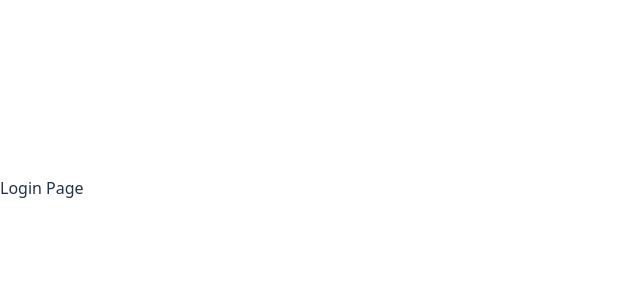
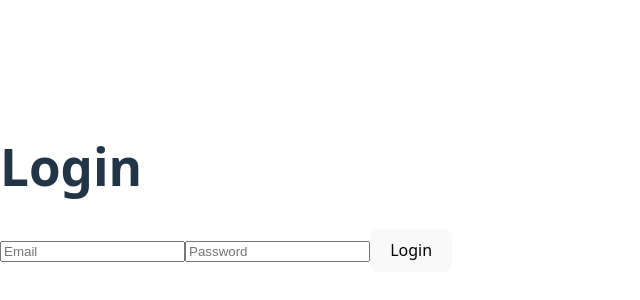
Before and after one commit to bounswe/bounswe2025group4, a React (Vite) app in the folder apps/frontend/: page /login in a window 1280 px wide. Shown: the part 212-512 px from the top of the page, without its empty margins (0-640 px from the left). Built offline with nearby package versions, Linux system fonts and the light colour scheme.

Commit message:
authcontext

```diff
--- a/apps/frontend/src/app/router.tsx
+++ b/apps/frontend/src/app/router.tsx
@@ -1,6 +1,3 @@
-// router.tsx
-// author: ismail tarik erkan
-// date: 2025-05-01
 /*
 Data loading with React Router's loader functions
 Code splitting with lazy loading
--- /dev/null
+++ b/apps/frontend/src/contexts/AuthContext.tsx
@@ -0,0 +1,140 @@
+import {
+  createContext,
+  useContext,
+  useEffect,
+  useState,
+  ReactNode,
+} from 'react';
+import {
+  User,
+  AuthTokens,
+  LoginCredentials,
+  RegisterCredentials,
+  AuthError,
+} from '../types/auth';
+import { authService } from '../services/auth';
+
+interface AuthContextType {
+  user: User | null;
+  isAuthenticated: boolean;
+  isLoading: boolean;
+  error: AuthError | null;
+  login: (credentials: LoginCredentials) => Promise<void>;
+  register: (credentials: RegisterCredentials) => Promise<void>;
+  logout: () => Promise<void>;
+}
+
+const AuthContext = createContext<AuthContextType | undefined>(undefined);
+
+// Custom hook to use auth context
+export function useAuth() {
+  const context = useContext(AuthContext);
+  if (!context) {
+    throw new Error('useAuth must be used within an AuthProvider');
+  }
+  return context;
+}
+
+interface AuthProviderProps {
+  children: ReactNode;
+}
+
+export function AuthProvider({ children }: AuthProviderProps) {
+  const [user, setUser] = useState<User | null>(null);
+  const [tokens, setTokens] = useState<AuthTokens | null>(null);
+  const [isLoading, setIsLoading] = useState(true);
+  const [error, setError] = useState<AuthError | null>(null);
+
+  // Check for existing session on mount
+  useEffect(() => {
+    const storedTokens = localStorage.getItem('auth_tokens');
+    if (storedTokens) {
+      const parsedTokens: AuthTokens = JSON.parse(storedTokens);
+      setTokens(parsedTokens);
+      // TODO: Validate tokens and fetch user data
+    }
+    setIsLoading(false);
+  }, []);
+
+  // Set up automatic token refresh
+  useEffect(() => {
+    if (!tokens?.refreshToken) return;
+
+    const refreshInterval = setInterval(
+      async () => {
+        try {
+          const response = await authService.refreshToken(tokens.refreshToken);
+          setTokens((prev) =>
+            prev ? { ...prev, accessToken: response.accessToken } : null
+          );
+        } catch (err) {
+          console.error('Token refresh failed:', err);
+          await logout();
+        }
+      },
+      15 * 60 * 1000
+    ); // Refresh every 15 minutes
+
+    return () => clearInterval(refreshInterval);
+  }, [tokens?.refreshToken]);
+
+  const login = async (credentials: LoginCredentials) => {
+    try {
+      setError(null);
+      setIsLoading(true);
+      const response = await authService.login(credentials);
+      setUser(response.user);
+      setTokens(response.tokens);
+      localStorage.setItem('auth_tokens', JSON.stringify(response.tokens));
+    } catch (err) {
+      setError({ message: 'Login failed. Please try again.' });
+      throw err;
+    } finally {
+      setIsLoading(false);
+    }
+  };
+
+  const register = async (credentials: RegisterCredentials) => {
+    try {
+      setError(null);
+      setIsLoading(true);
+      const response = await authService.register(credentials);
+      setUser(response.user);
+      setTokens(response.tokens);
+      localStorage.setItem('auth_tokens', JSON.stringify(response.tokens));
+    } catch (err) {
+      setError({ message: 'Registration failed. Please try again.' });
+      throw err;
+    } finally {
+      setIsLoading(false);
+    }
+  };
+
+  const logout = async () => {
+    try {
+      if (tokens) {
+        await authService.logout();
+      }
+    } finally {
+      setUser(null);
+      setTokens(null);
+      localStorage.removeItem('auth_tokens');
+    }
+  };
+
+  return (
+    <AuthContext.Provider
+      value={{
+        user,
+        isAuthenticated: !!user,
+        isLoading,
+        error,
+        login,
+        register,
+        logout,
+      }}
+    >
+      {children}
+    </AuthContext.Provider>
+  );
+}
--- a/apps/frontend/src/main.tsx
+++ b/apps/frontend/src/main.tsx
@@ -1,10 +1,13 @@
 import React from 'react';
 import ReactDOM from 'react-dom/client';
 import { Router } from './app/router';
+import { AuthProvider } from './contexts/AuthContext';
 import './index.css';
 
 ReactDOM.createRoot(document.getElementById('root')!).render(
   <React.StrictMode>
-    <Router />
+    <AuthProvider>
+      <Router />
+    </AuthProvider>
   </React.StrictMode>
 );
--- a/apps/frontend/src/pages/Login.tsx
+++ b/apps/frontend/src/pages/Login.tsx
@@ -1,3 +1,47 @@
+import { useState } from 'react';
+import { useAuth } from '../contexts/AuthContext';
+import { useNavigate } from 'react-router-dom';
+
 export default function LoginPage() {
-  return <div>Login Page</div>;
+  const { login, error, isLoading } = useAuth();
+  const navigate = useNavigate();
+  const [email, setEmail] = useState('');
+  const [password, setPassword] = useState('');
+
+  const handleSubmit = async (e: React.FormEvent) => {
+    e.preventDefault();
+    try {
+      await login({ email, password });
+      navigate('/');
+    } catch (err) {
+      // Error is handled by AuthContext
+      console.error('Login error:', err);
+    }
+  };
+
+  return (
+    <div>
+      <h1>Login</h1>
+      {error && <div style={{ color: 'red' }}>{error.message}</div>}
+      <form onSubmit={handleSubmit}>
+        <input
+          type="email"
+          value={email}
+          onChange={(e) => setEmail(e.target.value)}
+          placeholder="Email"
+          required
+        />
+        <input
+          type="password"
+          value={password}
+          onChange={(e) => setPassword(e.target.value)}
+          placeholder="Password"
+          required
+        />
+        <button type="submit" disabled={isLoading}>
+          {isLoading ? 'Loading...' : 'Login'}
+        </button>
+      </form>
+    </div>
+  );
 }
--- /dev/null
+++ b/apps/frontend/src/services/auth.ts
@@ -0,0 +1,45 @@
+import {
+  AuthResponse,
+  LoginCredentials,
+  RegisterCredentials,
+  RefreshTokenResponse,
+} from '../types/auth';
+
+// const API_URL = import.meta.env.VITE_API_URL;
+
+class AuthService {
+  async login(credentials: LoginCredentials): Promise<AuthResponse> {
+    // TODO: Replace with actual API call
+    return this.mockApiCall('/auth/login', credentials);
+  }
+
+  async register(credentials: RegisterCredentials): Promise<AuthResponse> {
+    // TODO: Replace with actual API call
+    return this.mockApiCall('/auth/register', credentials);
+  }
+
+  async refreshToken(refreshToken: string): Promise<RefreshTokenResponse> {
+    // TODO: Replace with actual API call
+    return this.mockApiCall('/auth/refresh', { refreshToken });
+  }
+
+  async logout(): Promise<void> {
+    // TODO: Replace with actual API call
+    return this.mockApiCall('/auth/logout', {});
+  }
+
+  // Temporary mock implementation
+  private async mockApiCall<T>(
+    endpoint: string,
+    data:
+      | LoginCredentials
+      | RegisterCredentials
+      | { refreshToken?: string }
+      | Record<string, never>
+  ): Promise<T> {
+    console.log(`Mock API call to ${endpoint}`, data);
+    throw new Error('API not implemented yet');
+  }
+}
+
+export const authService = new AuthService();
--- /dev/null
+++ b/apps/frontend/src/types/auth.ts
@@ -0,0 +1,34 @@
+// All types that must be matched with backend
+export interface LoginCredentials {
+  email: string;
+  password: string;
+}
+
+export interface RegisterCredentials extends LoginCredentials {
+  name: string;
+}
+
+export interface AuthTokens {
+  accessToken: string;
+  refreshToken: string;
+}
+
+export interface User {
+  id: string;
+  email: string;
+  name: string;
+}
+
+export interface AuthResponse {
+  user: User;
+  tokens: AuthTokens;
+}
+
+export interface RefreshTokenResponse {
+  accessToken: string;
+}
+
+export interface AuthError {
+  message: string;
+  code?: string;
+}
```
Also changed, not shown: apps/frontend/eslint.config.js (+7 -8 lines), apps/frontend/.prettierrc.js, 1 other file (tests, documents, lock files or other folders).
